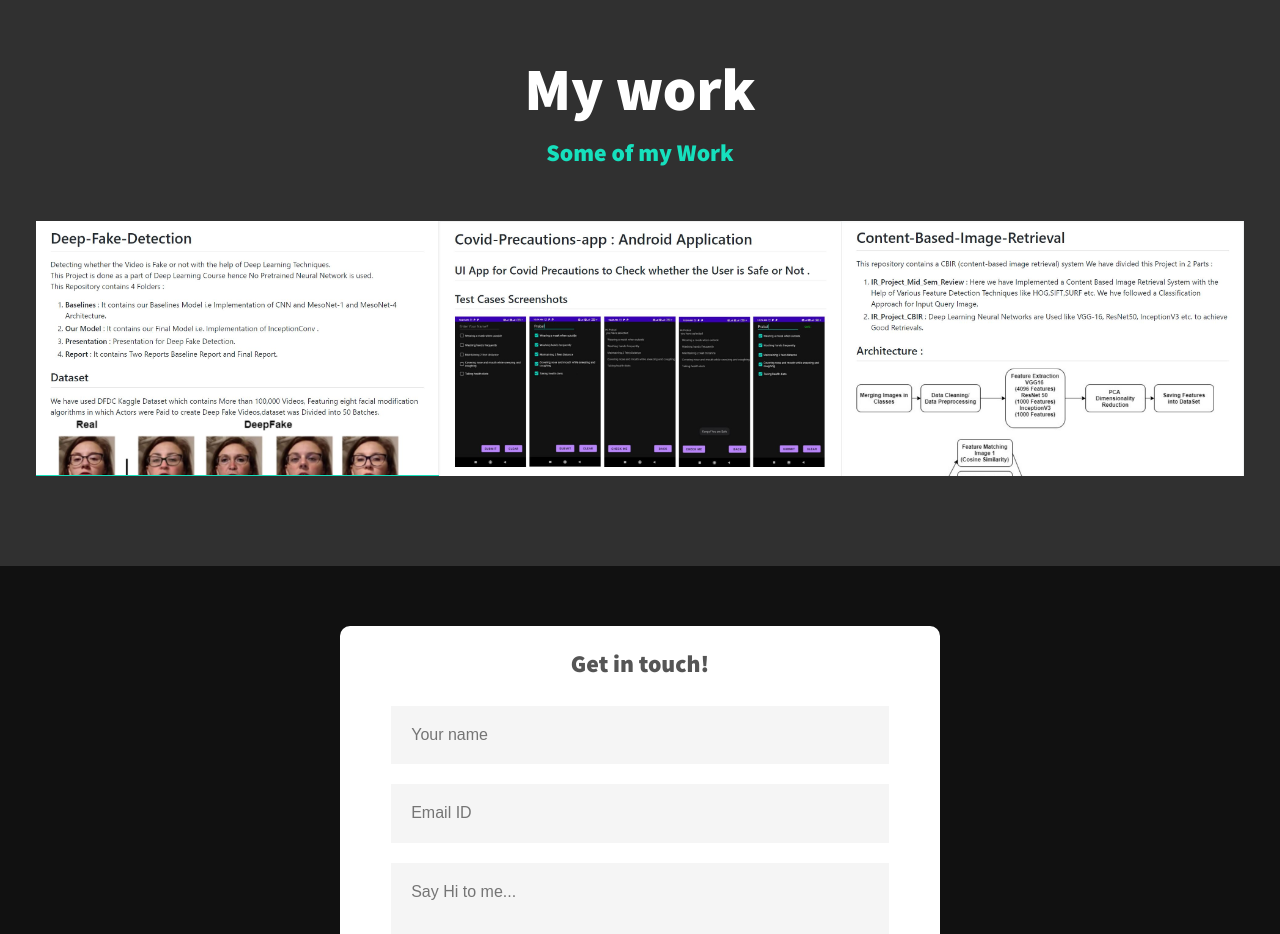
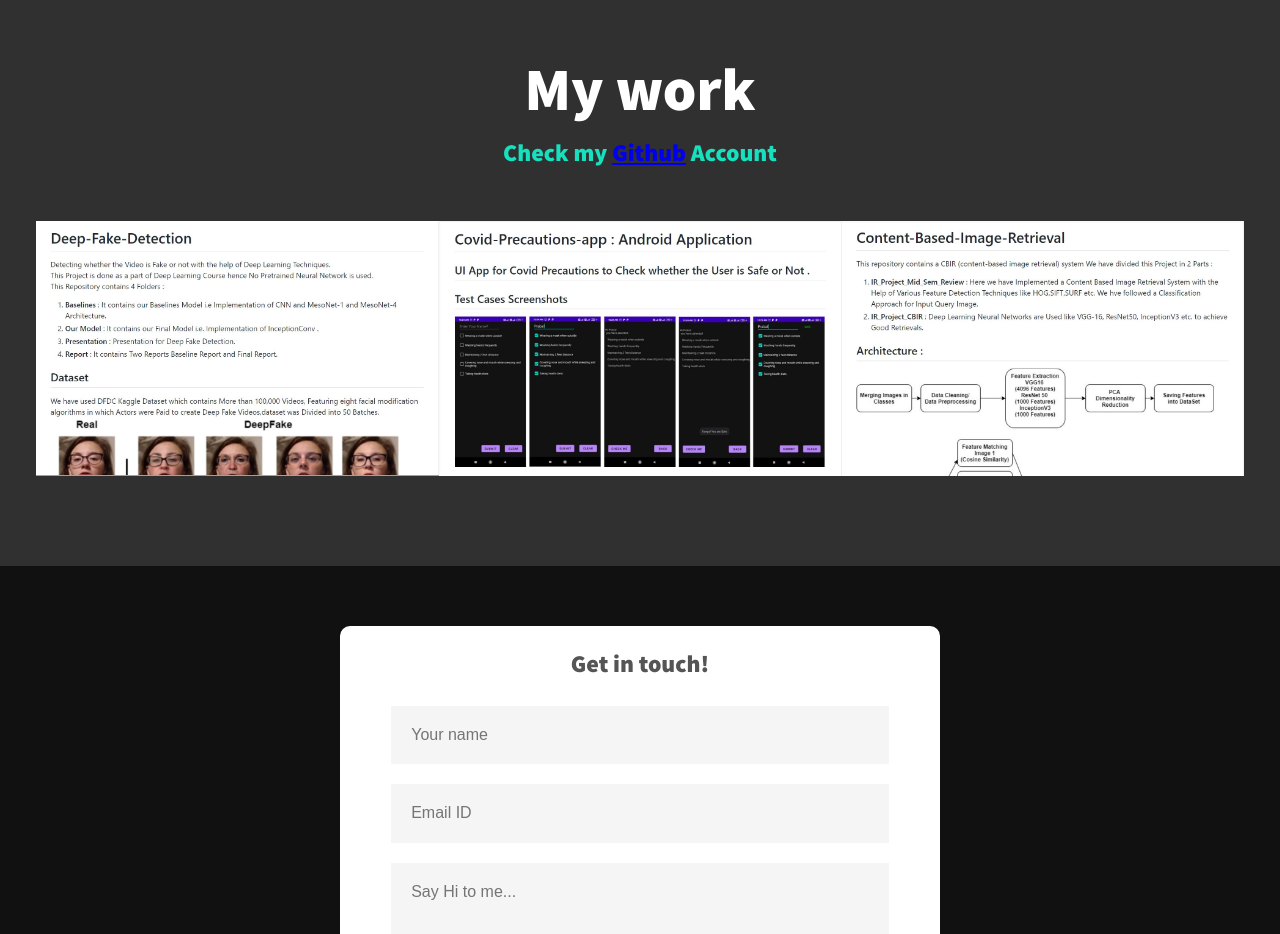
Before and after one commit to prabalJain1998/prabal.github.io, a plain HTML site: page index.html in a window 1280 px wide. Shown: the part 1840-2774 px from the top of the page. Drawn offline with nearby package versions, Linux system fonts and the light colour scheme.

Commit message:
Update index.html

```diff
--- a/index.html
+++ b/index.html
@@ -80,7 +80,8 @@
         <!-- My Work -->
         <section class="my-work" id="work">
             <h2 class="section__title section__title--work">My work</h2>
-            <p class="section__subtitle section__subtitle--work">Some of my Work</p>
+            <p class="section__subtitle section__subtitle--work">Check my <a href="https://github.com/prabalJain1998">Github</a> Account
+            </p>
 
             <div class="portfolio">
                 <!-- Portfolio item 01 -->
```
